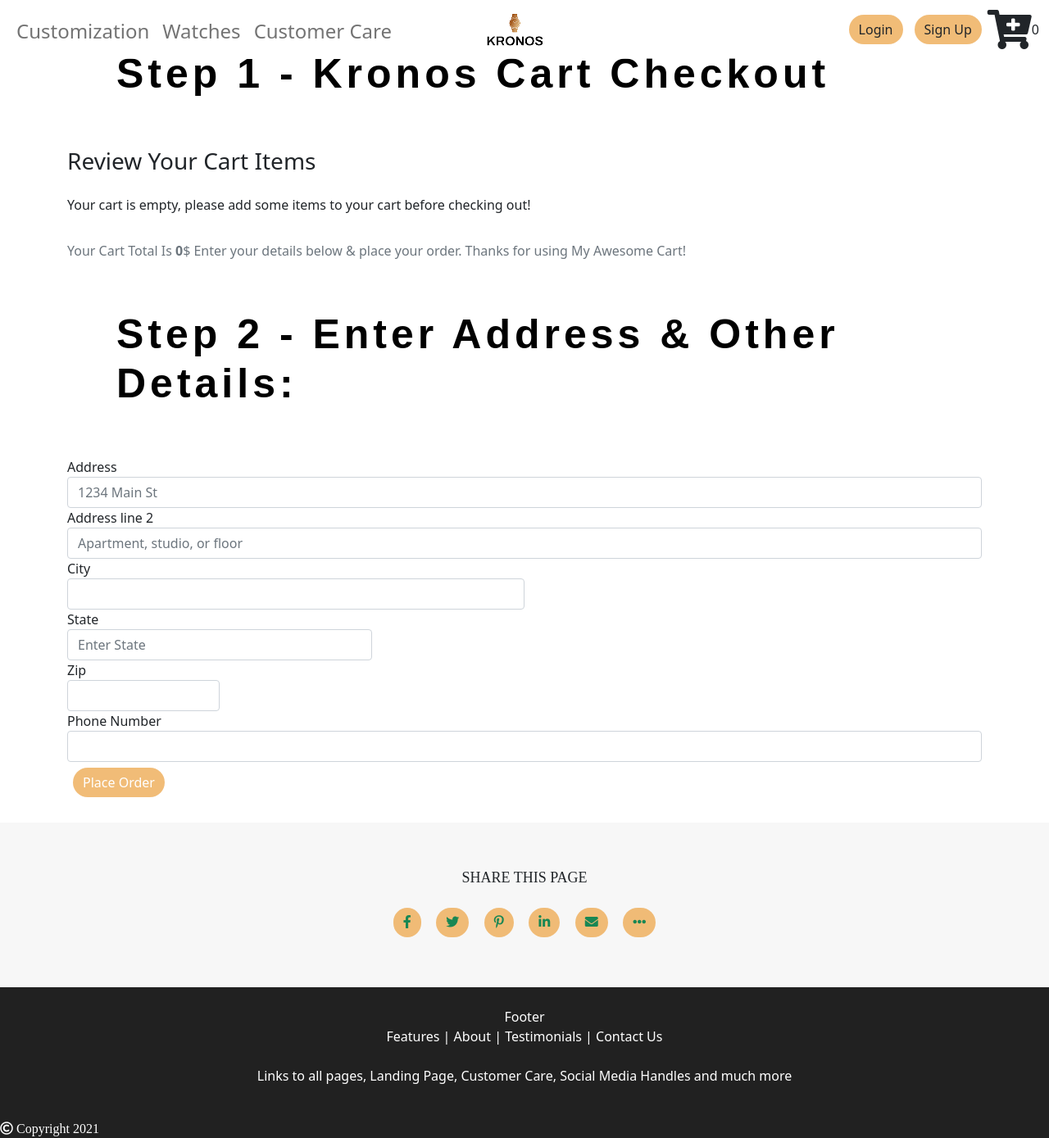
After one commit to AniketGaudgaul/Kronos_Django, a Django app: page /checkout/ in a window 1280 px wide. The commit adds this page. Shown: the whole page at 82% size. Run offline with Django 4.2, Linux system fonts and the light colour scheme; some web fonts are replaced.

Commit message:
done with cart

```diff
--- a/kronos/shop/urls.py
+++ b/kronos/shop/urls.py
@@ -8,6 +8,7 @@ path('', views.index, name="ShopHome"),
 path('watches/', views.watches, name="Watches"),
 path('customizations/', views.customizations, name="Customizations"),
 path('customer/', views.customer, name="Customer"),
+path('checkout/', views.checkout, name="Checkout"),
 path('signUp/', views.signUp, name="signUp"),
 path('login/', views.loginUser, name="login"),
 path('logout/', views.logoutUser, name="logout"),
--- a/kronos/shop/views.py
+++ b/kronos/shop/views.py
@@ -4,12 +4,15 @@ from . models import Contact, Product
 from django.contrib import messages
 from django.contrib.auth.models import User
 from django.contrib.auth import authenticate, login, logout
+import json
 
 # Create your views here.
 
 def index(request):
-
-    return render(request, 'index.html')
+    messages.success(request, "okay")
+    return render(request, 'index.html',{
+            'messages': messages.get_messages(request)
+        })
 
 def watches(request):
     allProds = []
@@ -88,3 +91,7 @@ def logoutUser(request):
     logout(request)
     print("Logged out")
     return redirect('ShopHome')
+
+
+def checkout(request):
+    return render(request,'checkout.html')
--- a/kronos/static/kronos_Customizations_page.css
+++ b/kronos/static/checkout.css
@@ -4,6 +4,7 @@
 }
 .navbar:hover{
     background-color: rgba(255, 255, 255, 0.582);
+
 }
 .brand{
     position: absolute;
@@ -11,84 +12,71 @@
     margin-left: -50px !important;
     display: block;
 }
-#carouselExampleCaptions{
-    position:absolute;
-  width:100%;
-  margin: 50px;
-  top:0;
-}
 .btn1:hover{
     color: blueviolet;
 }
 .bg1{
     background-color: transparent;
 }
-#custom{
-    margin-top: 100rem;
-
+#myVideo {
+    top: 0;
+    position: absolute;
+    width: 100%;
+  }
+.card{
+    transition:transform .2s;
+}
+.card:hover{
+    transform: scale(1.1);
+}
+.smort{
+    margin-top: 50rem;
 }
 @media screen and (max-width:1500px) {
-    #custom{
-    margin-top: 100rem;
+    .smort{
+    margin-top: 48rem;
     }
 }
-@media screen and (max-width:1300px) {
-    #custom{
-    margin-top: 100rem;
+@media screen and (max-width:1360px) {
+    .smort{
+    margin-top: 42rem;
     }
 }
 @media screen and (max-width:1200px) {
-    #custom{
-    margin-top: 35rem;
+    .smort{
+    margin-top: 37rem;
     }
 }
 @media screen and (max-width:1100px) {
-    #custom{
+    .smort{
     margin-top: 32rem;
     }
 }
 @media screen and (max-width:1000px) {
-    #custom{
+    .smort{
     margin-top: 30rem;
     }
 }
 @media screen and (max-width:800px) {
-    #custom{
+    .smort{
     margin-top: 25rem;
     }
 }
 @media screen and (max-width:600px) {
-    #custom{
-    margin-top: 20rem;
+    .smort{
+    margin-top: 15rem;
     }
 }
 @media screen and (max-width:400px) {
-    #custom{
+    .smort{
     margin-top: 10rem;
     }
 }
+a {
+    color: inherit;
+    text-decoration: inherit;
+}
 
-.h2, h2 {
-    text-align: center;
-    font-size: calc(1.325rem + .9vw);
-}
-.h2{
-    font-weight: 500;
-    line-height: 1.2;
-}
-*, ::after, ::before {
-    box-sizing: border-box;
-}
-user agent stylesheet
-h2 {
-    display: block;
-    font-size: 1.5em;
-    margin-block-start: 0.83em;
-    margin-block-end: 0.83em;
-    margin-inline-start: 0px;
-    margin-inline-end: 0px;
-    font-weight: bold;
-}
 
 .share {
     font-size: large;
@@ -101,7 +89,7 @@ h2 {
     margin: 7px;
     border: none;
     border-radius: 100px;
-    background-color:rgba(240, 182, 106, 0.911) ;
+    background-color:rgba(240, 182, 106, 0.911);
 }
 
 .footer {
@@ -112,3 +100,14 @@ h2 {
 .links {
     text-align: center;
 }
+
+h2{
+    margin: 60px;
+    font-family: sans-serif;
+    font-size: 50px;
+    font-weight: bold;
+    letter-spacing: 5px;
+    background: black;
+    -webkit-background-clip:text;
+    -webkit-text-fill-color: transparent;
+}
--- a/kronos/static/customer.css
+++ b/kronos/static/customer.css
@@ -12,6 +12,10 @@
     left: 50%;
     margin-left: -50px !important;
     display: block;
+}
+a {
+    color: inherit;
+    text-decoration: inherit;
 }
 
 .links {
--- a/kronos/static/kronos_landing_page.css
+++ b/kronos/static/kronos_landing_page.css
@@ -15,6 +15,10 @@
     position:absolute;
     width:100%;
     top:0;
+}
+a {
+    color: inherit;
+    text-decoration: inherit;
 }
 .btn1:hover{
     color: blueviolet;
--- a/kronos/templates/basic.html
+++ b/kronos/templates/basic.html
@@ -79,10 +79,20 @@
             </button>
             {%endif%}
         </div>
-        <i class="fa fa-duotone fa-cart-plus" style="font-size:3rem;"></i>
-
+        <a href="/checkout">
+        <i  class="fa fa-duotone fa-cart-plus" style="font-size:3rem;"></i>
+    </a>
+    <span  id="cart"></span>
     </div>
 </nav>
+
+{% if messages %}
+<ul class="messages">
+    {% for message in messages %}
+    <li {% if message.tags %} class="{{ message.tags }}"{% endif %}>{{ message }}</li>
+    {% endfor %}
+</ul>
+{% endif %}
 
 <!-- Modal -->
 <div class="modal fade" id="LoginModal" tabindex="-1" aria-labelledby="LoginModalLabel" aria-hidden="true">
@@ -215,13 +225,37 @@
         </div>
     </div>
 
-
+    <script src="https://code.jquery.com/jquery-3.3.1.js"
+  integrity="sha256-2Kok7MbOyxpgUVvAk/HJ2jigOSYS2auK4Pfzbm7uH60="
+  crossorigin="anonymous"></script>
     <script src="https://cdn.jsdelivr.net/npm/@popperjs/core@2.9.2/dist/umd/popper.min.js"
         integrity="sha384-IQsoLXl5PILFhosVNubq5LC7Qb9DXgDA9i+tQ8Zj3iwWAwPtgFTxbJ8NT4GN1R8p"
         crossorigin="anonymous"></script>
     <script src="https://cdn.jsdelivr.net/npm/bootstrap@5.0.2/dist/js/bootstrap.min.js"
         integrity="sha384-cVKIPhGWiC2Al4u+LWgxfKTRIcfu0JTxR+EQDz/bgldoEyl4H0zUF0QKbrJ0EcQF"
         crossorigin="anonymous"></script>
+        <script>
+            if (localStorage.getItem('cart') == null) {
+                var cart = {};
+            } else {
+                cart = JSON.parse(localStorage.getItem('cart'));
+            }
+            sum=0;
+            if ($.isEmptyObject(cart)) {
+
+            } else {
+                for (item in cart) {
+                    let qty = cart[item][0];
+                    console.log(qty)
+                    sum = sum + qty;
+
+                }
+
+
+            }
+            document.getElementById('cart').innerHTML = sum;
+
+        </script>
 
     {% block js %}{% endblock js %}
 
--- /dev/null
+++ b/kronos/templates/checkout.html
@@ -0,0 +1,108 @@
+{% extends 'basic.html' %}
+{% load static %}
+
+{% block title%} Checkout - Kronos{% endblock %}
+{% block stylesheet %}{% static 'checkout.css' %}{% endblock stylesheet %}
+
+{% block body %}
+
+<div class="container">
+
+
+    <div class="col my-5">
+        <h2>Step 1 - Kronos Cart Checkout </h2>
+        <h3>Review Your Cart Items</h3>
+        <div class="my-4">
+            <ul class="list-group" id="items">
+            </ul>
+
+            <nav aria-label="breadcrumb">
+                <ol class="breadcrumb mt-3">
+                    <li class="breadcrumb-item active" aria-current="page">Your Cart Total Is <b><span id="totalPrice"></b>$ </span>Enter your details below & place your order. Thanks for using My Awesome Cart!</li>
+                </ol>
+            </nav>
+
+
+        </div>
+    </div>
+
+    <div class="col my-4">
+        <h2>Step 2 - Enter Address & Other Details:</h2>
+        <form method="post" action="/shop/checkout/">{% csrf_token %}
+            <input type="hidden" name="itemsJson" id="itemsJson">
+
+            <div class="form-group">
+                <label for="inputAddress">Address</label>
+                <input type="text" class="form-control" id="address1" name="address1" placeholder="1234 Main St">
+            </div>
+            <div class="form-group">
+                <label for="inputAddress2">Address line 2</label>
+                <input type="text" class="form-control" id="address2" name="address2" placeholder="Apartment, studio, or floor">
+            </div>
+            <div class="form-row">
+                <div class="form-group col-md-6">
+                    <label for="inputCity">City</label>
+                    <input type="text" class="form-control" id="city" name="city">
+                </div>
+                <div class="form-group col-md-4">
+                    <label for="inputState">State</label>
+                    <input type="text" class="form-control" id="state" name="state" placeholder="Enter State">
+                </div>
+                <div class="form-group col-md-2">
+                    <label for="inputZip">Zip</label>
+                    <input type="text" class="form-control" id="zip_code" name="zip_code">
+                </div>
+            </div>
+            <div class="form-group">
+                <label for="inputZip">Phone Number</label>
+                <input type="tel" class="form-control" id="phone" name="phone">
+            </div>
+            <button type="submit" class="btn btn-primary">Place Order</button>
+        </form>
+    </div>
+</div>
+{% endblock %}
+{% block js %}
+<script>
+if (localStorage.getItem('cart') == null) {
+    var cart = {};
+} else {
+    cart = JSON.parse(localStorage.getItem('cart'));
+}
+console.log(cart);
+var sum = 0;
+var totalPrice = 0;
+if ($.isEmptyObject(cart)) {
+    //if object is empty
+    mystr = `<p>Your cart is empty, please add some items to your cart before checking out!</p>`
+    $('#items').append(mystr);
+} else {
+    for (item in cart) {
+        let name = cart[item][1];
+        let qty = cart[item][0];
+        console.log(qty)
+        let itemPrice = cart[item][2];
+        sum = sum + qty;
+        totalPrice = totalPrice + qty* itemPrice;
+        mystr = `<li class="list-group-item d-flex justify-content-between align-items-center">
+                    ${name}
+                    <span class="badge bg-primary rounded-pill">${qty}</span>
+                </li>`
+        $('#items').append(mystr);
+    }
+
+
+}
+document.getElementById('cart').innerHTML = sum;
+document.getElementById('totalPrice').innerHTML = totalPrice;
+$('#itemsJson').val(JSON.stringify(cart));
+{% if thank %}
+alert("Thanks for ordering with us. Your order id is {{id}}. Use it to track your order using our order tracker")
+localStorage.clear();
+document.location="/shop";
+
+
+
+{%endif%}
+</script>
+{% endblock %}
```
Also changed, not shown: kronos/templates/watches.html (+52 -3 lines), kronos/db.sqlite3, kronos/static/Card10_crQJYhp.jpeg (added), kronos/static/Card1_g4rSaVK.jpg (added).
